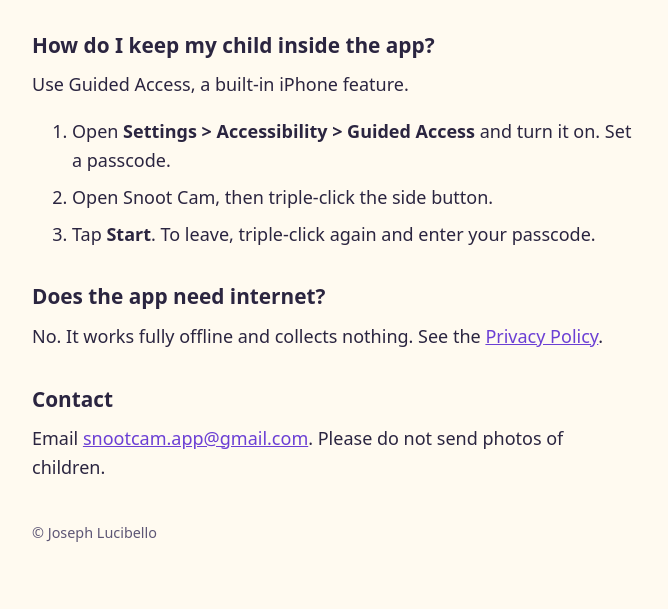
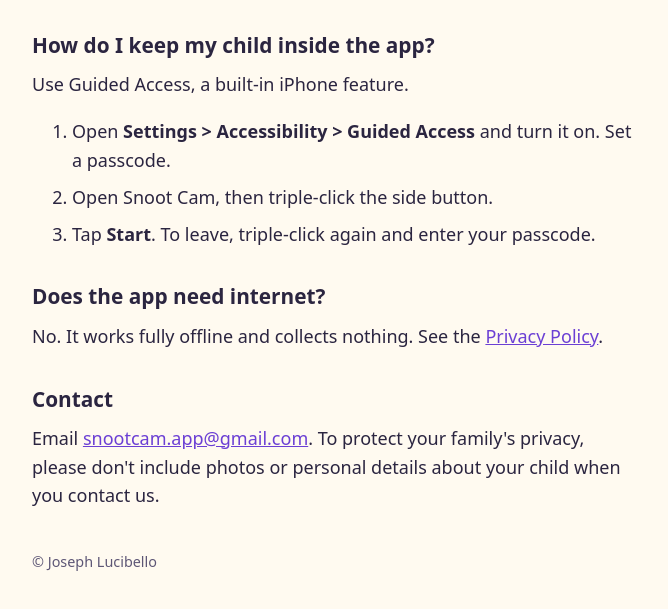
Before and after one commit to lucibelloj/snootcam, a plain HTML site: page support.html in a window 1280 px wide. Shown: the part 667-1276 px from the top of the page, without its empty margins (304-972 px from the left). Drawn offline with Linux system fonts and the light colour scheme.

Commit message:
Reword contact note on support page
Co-Authored-By: Claude Fable 5.2 <noreply@anthropic.com>

```diff
--- a/support.html
+++ b/support.html
@@ -48,7 +48,7 @@ footer{margin-top:2.5rem;color:var(--muted);font-size:.9rem}
 <p>No. It works fully offline and collects nothing. See the <a href="privacy.html">Privacy Policy</a>.</p>
 
 <h2>Contact</h2>
-<p>Email <a href="mailto:snootcam.app@gmail.com">snootcam.app@gmail.com</a>. Please do not send photos of children.</p>
+<p>Email <a href="mailto:snootcam.app@gmail.com">snootcam.app@gmail.com</a>. To protect your family's privacy, please don't include photos or personal details about your child when you contact us.</p>
 <footer>&copy; Joseph Lucibello</footer>
 </main>
 </body>
```
